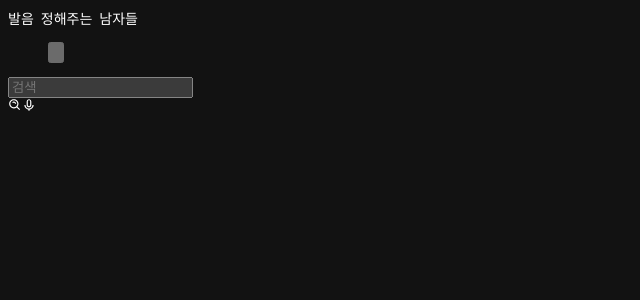
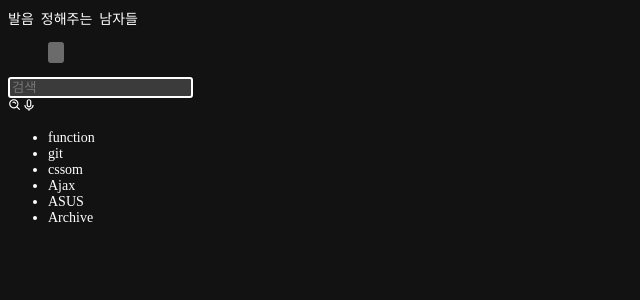
Before and after one commit to Csandroid1994/pronencia, a Next.js app: page / in a window 1280 px wide. Shown: the top 300 px of the page, without its empty margins (0-640 px from the left). Built offline with nearby package versions, Linux system fonts and the light colour scheme.

Commit message:
Update: Searchbar component UI
focus transition, top100list working...

```diff
--- a/src/components/SearchBar.tsx
+++ b/src/components/SearchBar.tsx
@@ -1,30 +1,55 @@
-import React, {useState} from 'react';
+import React, {useState, useRef, useEffect} from 'react';
 import {BiMicrophone, BiSearchAlt} from 'react-icons/bi';
+
+// this List will be responsed from Server
+export const top100List = [
+  {word: 'function', pronuciation: '펑션', id: '1'},
+  {word: 'git', pronuciation: '깃', id: '2'},
+  {word: 'cssom', pronuciation: '씨에썸', id: '3'},
+  {word: 'Ajax', pronuciation: '에이작스', id: '5'},
+  {word: 'ASUS', pronuciation: '아수스', id: '4'},
+  {word: 'Archive', pronuciation: '아카이브', id: '6'},
+];
 
 export default function SearchBar() {
   const [searchInput, setSearchInput] = useState('');
+  const [isFocused, setIsFocused] = useState(false);
+  const inputRef = useRef<HTMLInputElement>(null);
 
   const handleInput = (e: React.ChangeEvent<HTMLInputElement>) => {
     setSearchInput(e.target.value);
   };
 
+  useEffect(() => {
+    inputRef && inputRef.current && inputRef.current.focus();
+  }, []);
+
   return (
-    <>
+    <div>
       <div className='relative flex shadow-xl'>
         <input
+          ref={inputRef}
           type='text'
-          className='w-96 h-14 bg-gray-100 rounded-md pl-4 text-3xl focus:outline-none focus:ring-4 focus:ring-orange-400
-          dark:bg-white dark:text-black'
+          className='transition duration-500 ease-in-out focus:outline-none focus:ring-4 focus:ring-orange-400
+          w-96 h-14 bg-gray-100 rounded-md pl-4 text-3xl pr-24 dark:bg-white dark:text-black'
           placeholder='검색'
+          onFocus={() => setIsFocused(true)}
+          onBlur={() => setIsFocused(false)}
           value={searchInput}
           onChange={handleInput}
         />
         <div className='absolute flex gap-2 right-0 text-3xl items-center h-14 mr-4'>
-          <BiSearchAlt className='text-orange-400'/>
-          <BiMicrophone className='text-orange-400'/>
+          <BiSearchAlt className={isFocused ? 'text-orange-400' : 'text-gray-400'}/>
+          <BiMicrophone className={isFocused ? 'text-orange-400' : 'text-gray-400'}/>
         </div>
       </div>
-      <div></div>
-    </>
+      <ul className=''>
+        {isFocused && top100List.map((value) => {
+          return (
+            <li key={value.id}>{value.word}</li>
+          );
+        })}
+      </ul>
+    </div>
   );
 }
```
